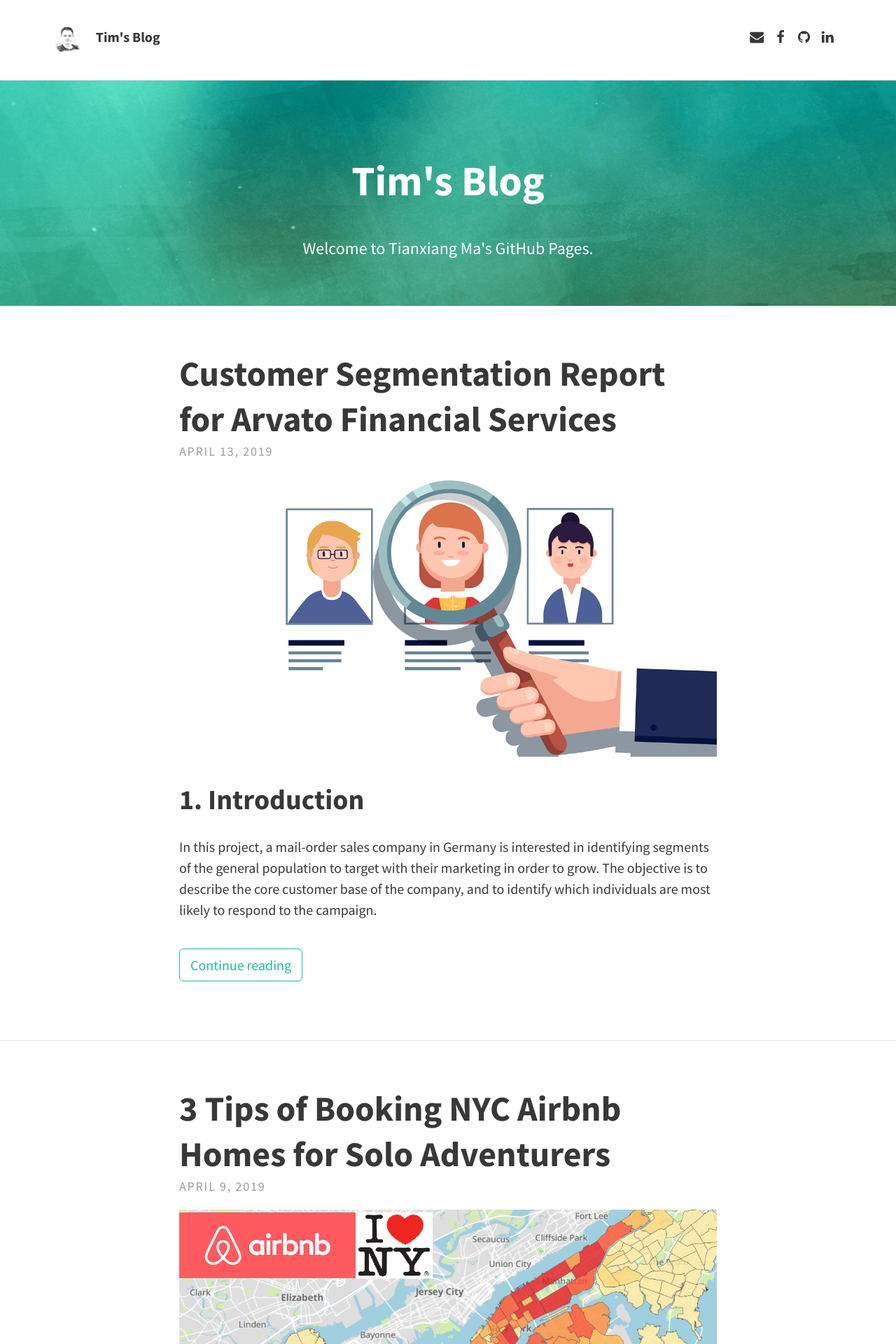
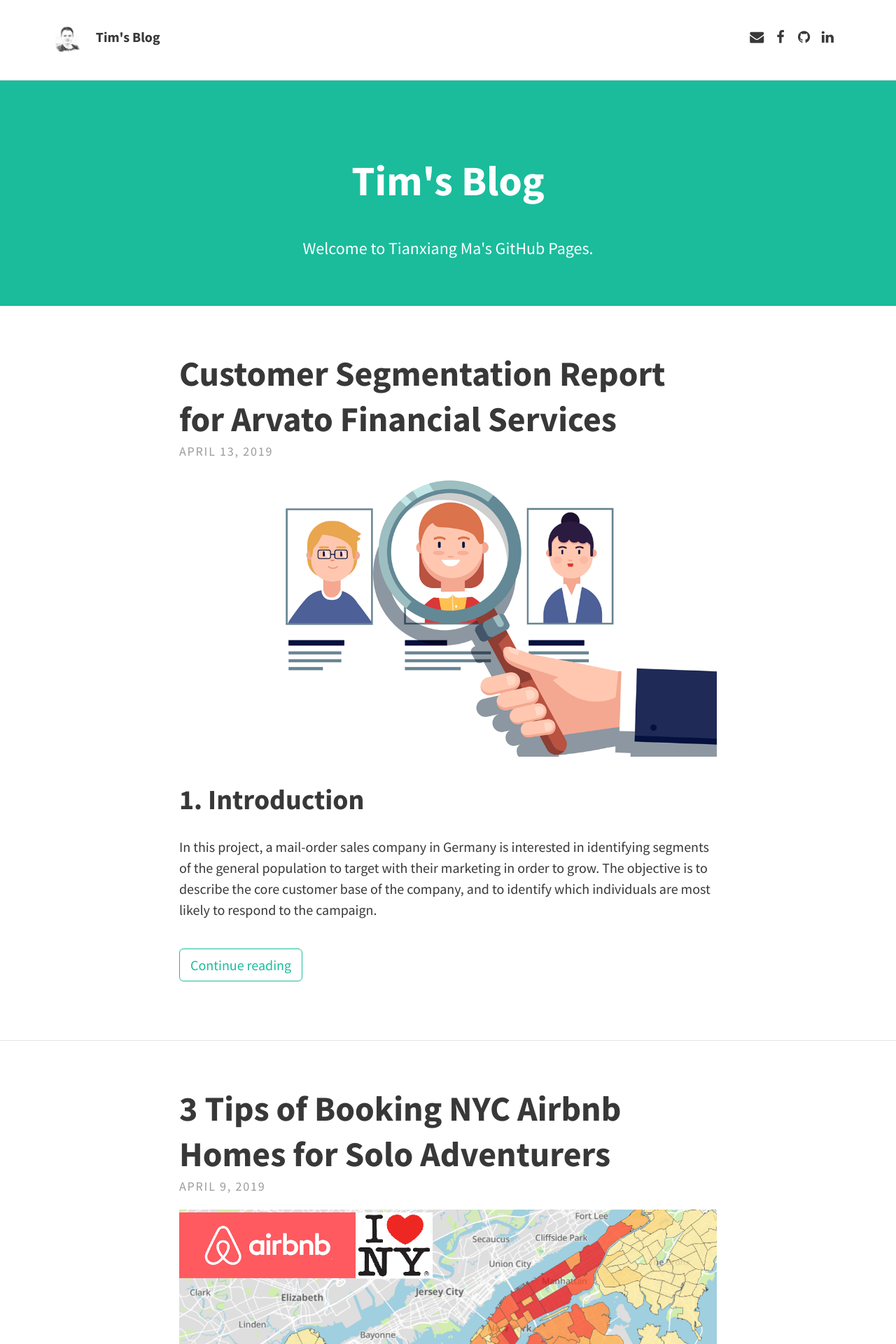
Before and after one commit to tma995/tma995.github.io, a Jekyll site: the page built from index.html, in a window 1280 px wide. Shown: the top 1920 px of the page at 70% size. Built offline with Jekyll 4.4.1, drawn with Linux system fonts in a browser that asks for light colours; the list of posts is cut into pages by our own code.

Commit message:
Update _config.yml

```diff
--- a/_config.yml
+++ b/_config.yml
@@ -18,7 +18,7 @@ theme_settings:
      <h1>Tim's Blog</h1>
 
      <p>Welcome to Tianxiang Ma's GitHub Pages.</p>
-  header_text_feature_image: "assets/img/head2.png"
+  header_text_feature_image:
   footer_text: >
    Powered by <a href="https://jekyllrb.com/">Jekyll</a> with <a href="https://github.com/rohanchandra/type-theme">Type Theme</a>
 
```
